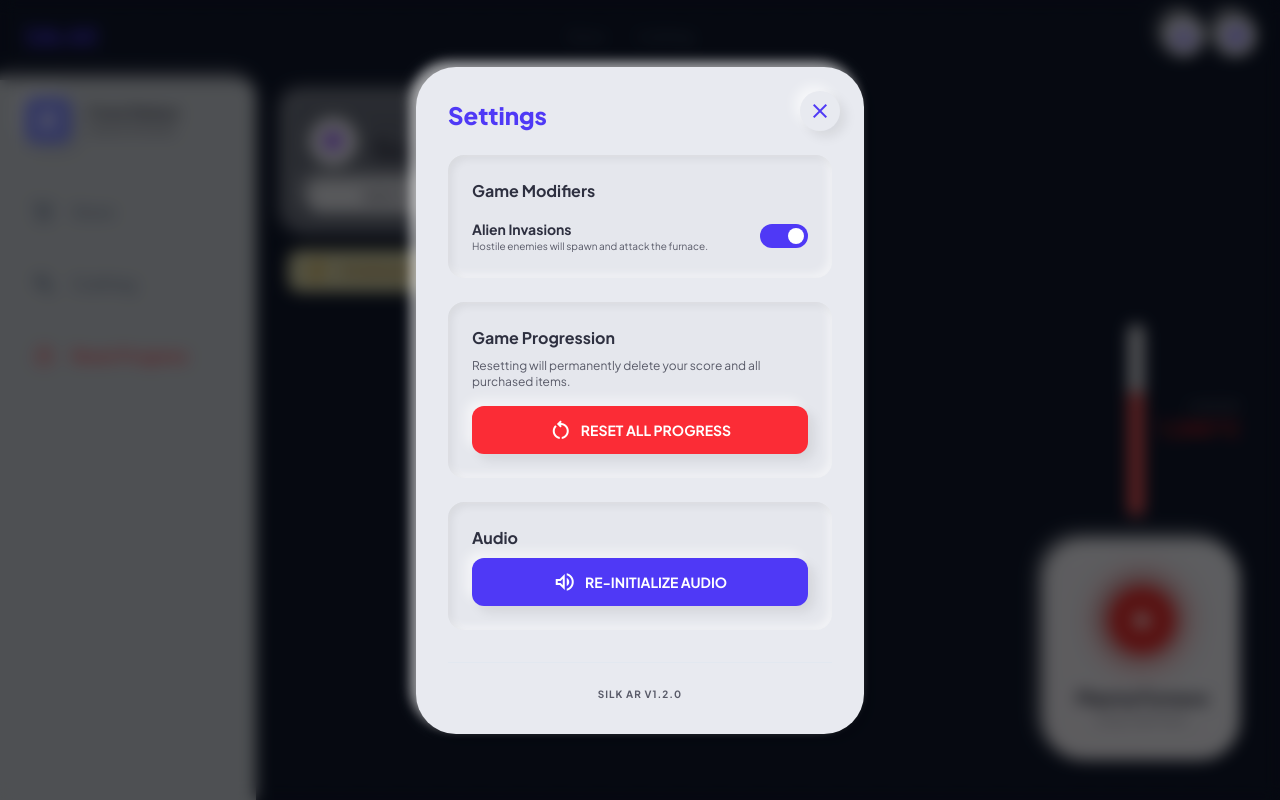
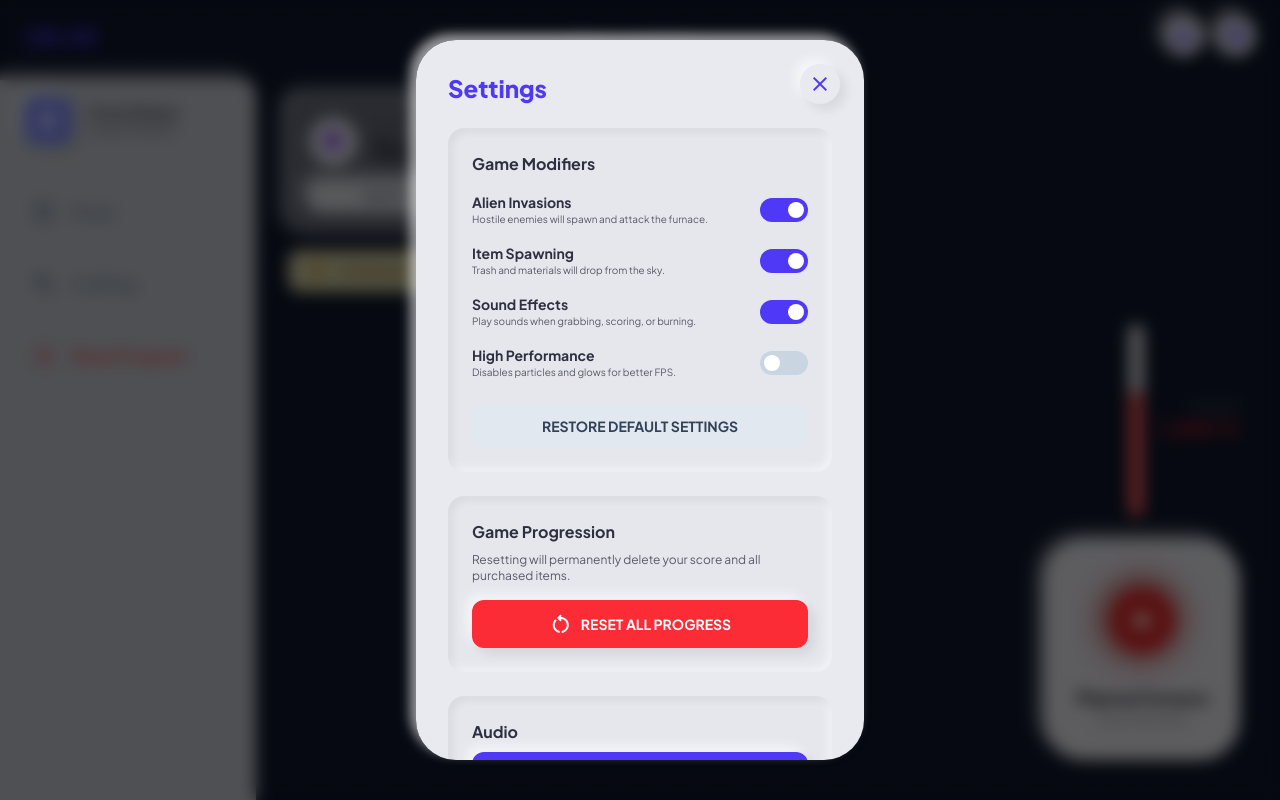
Before and after one commit to Hidendetection/AR-silk, a React (Vite) app: page / in a window 1280 px wide. Both pictures are taken after a click on the button "settings". Built offline with nearby package versions, Linux system fonts and the light colour scheme.

Commit message:
feat: Add item spawning and SFX settings
Introduce new settings for enabling/disabling item spawning and sound effects. Update default settings and ensure sound plays only when SFX is enabled.

```diff
--- a/src/App.tsx
+++ b/src/App.tsx
@@ -97,7 +97,8 @@ export default function App() {
 
   const [settings, setSettings] = useState(() => {
     const saved = localStorage.getItem('silk-ar-settings');
-    return saved ? JSON.parse(saved) : { enemiesEnabled: true };
+    const defaultSettings = { enemiesEnabled: true, itemsEnabled: true, sfxEnabled: true, highPerformanceMode: false };
+    return saved ? { ...defaultSettings, ...JSON.parse(saved) } : defaultSettings;
   });
 
   const [inventory, setInventory] = useState(() => {
@@ -141,7 +142,7 @@ export default function App() {
   };
 
   const playSound = (type: 'grab' | 'burn' | 'score') => {
-    if (!audioCtxRef.current) return;
+    if (!audioCtxRef.current || !gameState.current.settingsRef.sfxEnabled) return;
     const ctx = audioCtxRef.current;
     const osc = ctx.createOscillator();
     const gain = ctx.createGain();
@@ -202,7 +203,7 @@ export default function App() {
     projectiles: [] as Projectile[],
     lastPinchX: 0,
     lastPinchY: 0,
-    settingsRef: { enemiesEnabled: true },
+    settingsRef: { enemiesEnabled: true, itemsEnabled: true, sfxEnabled: true, highPerformanceMode: false },
   });
 
   // Sync settings ref
@@ -377,7 +378,7 @@ export default function App() {
       const state = gameState.current;
 
       // 1. Spawn objects
-      if (timestamp - state.lastSpawnTime > 1500) {
+      if (state.settingsRef.itemsEnabled && timestamp - state.lastSpawnTime > 1500) {
         const isTrash = Math.random() > 0.4;
         const emojis = isTrash ? TRASH_EMOJIS : SATELLITE_EMOJIS;
         const emoji = emojis[Math.floor(Math.random() * emojis.length)];
@@ -398,7 +399,7 @@ export default function App() {
       }
 
       // 1.5 Spawn Materials
-      if (timestamp - state.lastMaterialSpawnTime > state.materialSpawnInterval) {
+      if (state.settingsRef.itemsEnabled && timestamp - state.lastMaterialSpawnTime > state.materialSpawnInterval) {
         state.objects.push({
           id: state.nextSpawnId++,
           emoji: '🔮',
@@ -745,14 +746,17 @@ export default function App() {
         ctx.font = `${obj.size}px Arial`;
 
         // Add a subtle glow
+        if (!state.settingsRef.highPerformanceMode) {
           ctx.shadowColor = obj.type === 'trash' ? 'rgba(255, 100, 100, 0.5)' : 'rgba(100, 200, 255, 0.5)';
           ctx.shadowBlur = 15;
+        }
 
         ctx.fillText(obj.emoji, 0, 0);
         ctx.restore();
       }
 
       // Draw Particles
+      if (!state.settingsRef.highPerformanceMode) {
         for (let i = state.particles.length - 1; i >= 0; i--) {
           const p = state.particles[i];
           p.x += p.vx;
@@ -770,6 +774,10 @@ export default function App() {
           ctx.arc(p.x, p.y, p.size, 0, Math.PI * 2);
           ctx.fill();
         }
+      } else {
+        // Clear particles to prevent memory leak if toggled off
+        state.particles = [];
+      }
 
       // Draw Floating Texts
       for (let i = state.floatingTexts.length - 1; i >= 0; i--) {
@@ -782,8 +790,12 @@ export default function App() {
         }
         ctx.globalAlpha = ft.life;
         ctx.fillStyle = ft.color;
+        if (!state.settingsRef.highPerformanceMode) {
           ctx.shadowBlur = 5;
           ctx.shadowColor = '#000';
+        } else {
+          ctx.shadowBlur = 0;
+        }
         ctx.font = 'bold 32px "Inter", sans-serif';
         ctx.fillText(ft.text, ft.x, ft.y);
       }
@@ -1409,6 +1421,48 @@ export default function App() {
                     <div className={`w-4 h-4 bg-white rounded-full absolute top-1 transition-all ${settings.enemiesEnabled ? 'left-7' : 'left-1'}`} />
                   </button>
                 </div>
+                <div className="flex items-center justify-between mt-4">
+                  <div>
+                    <p className="text-sm font-bold text-on-surface">Item Spawning</p>
+                    <p className="text-[10px] text-on-surface-variant">Trash and materials will drop from the sky.</p>
+                  </div>
+                  <button
+                    onClick={() => setSettings(s => ({ ...s, itemsEnabled: !s.itemsEnabled }))}
+                    className={`w-12 h-6 rounded-full relative transition-colors ${settings.itemsEnabled ? 'bg-indigo-600' : 'bg-slate-300'}`}
+                  >
+                    <div className={`w-4 h-4 bg-white rounded-full absolute top-1 transition-all ${settings.itemsEnabled ? 'left-7' : 'left-1'}`} />
+                  </button>
+                </div>
+                <div className="flex items-center justify-between mt-4">
+                  <div>
+                    <p className="text-sm font-bold text-on-surface">Sound Effects</p>
+                    <p className="text-[10px] text-on-surface-variant">Play sounds when grabbing, scoring, or burning.</p>
+                  </div>
+                  <button
+                    onClick={() => setSettings(s => ({ ...s, sfxEnabled: !s.sfxEnabled }))}
+                    className={`w-12 h-6 rounded-full relative transition-colors ${settings.sfxEnabled ? 'bg-indigo-600' : 'bg-slate-300'}`}
+                  >
+                    <div className={`w-4 h-4 bg-white rounded-full absolute top-1 transition-all ${settings.sfxEnabled ? 'left-7' : 'left-1'}`} />
+                  </button>
+                </div>
+                <div className="flex items-center justify-between mt-4">
+                  <div>
+                    <p className="text-sm font-bold text-on-surface">High Performance</p>
+                    <p className="text-[10px] text-on-surface-variant">Disables particles and glows for better FPS.</p>
+                  </div>
+                  <button
+                    onClick={() => setSettings(s => ({ ...s, highPerformanceMode: !s.highPerformanceMode }))}
+                    className={`w-12 h-6 rounded-full relative transition-colors ${settings.highPerformanceMode ? 'bg-indigo-600' : 'bg-slate-300'}`}
+                  >
+                    <div className={`w-4 h-4 bg-white rounded-full absolute top-1 transition-all ${settings.highPerformanceMode ? 'left-7' : 'left-1'}`} />
+                  </button>
+                </div>
+                <button
+                  onClick={() => setSettings({ enemiesEnabled: true, itemsEnabled: true, sfxEnabled: true, highPerformanceMode: false })}
+                  className="w-full mt-6 py-3 bg-slate-200 hover:bg-slate-300 text-slate-700 rounded-xl font-bold text-sm transition-all active:scale-95"
+                >
+                  RESTORE DEFAULT SETTINGS
+                </button>
               </div>
 
               <div className="p-6 rounded-2xl neomorphic-inset bg-surface-container-low">
```
Lines whose indentation alone changed are shown as unchanged.
